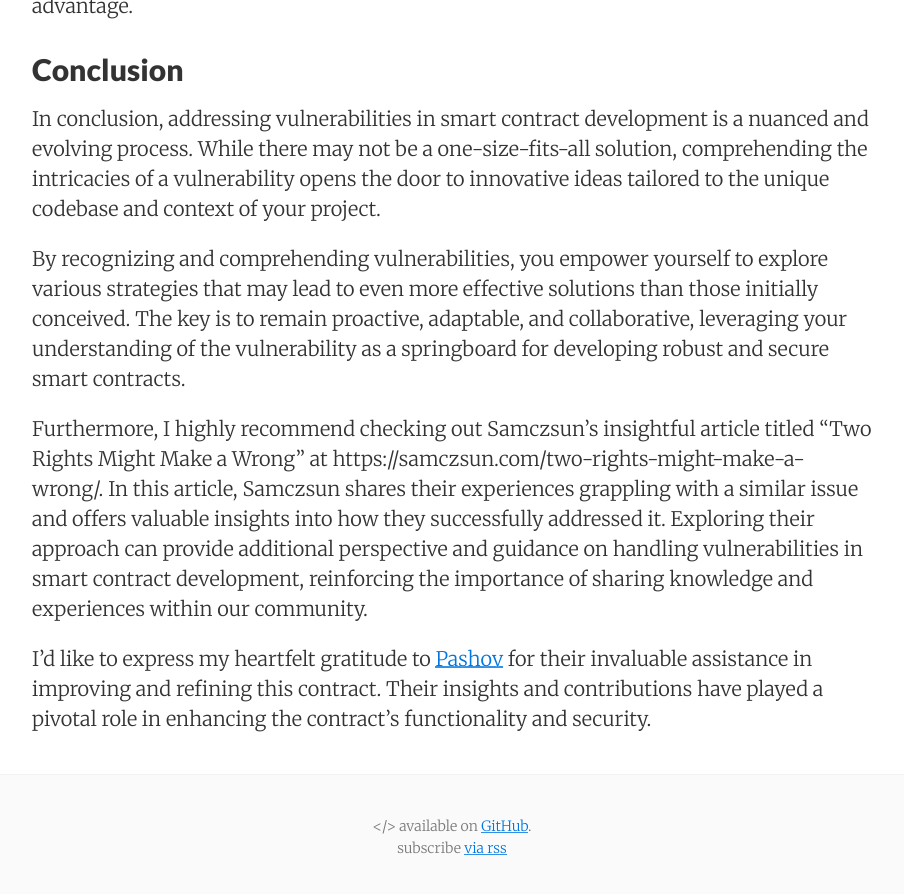
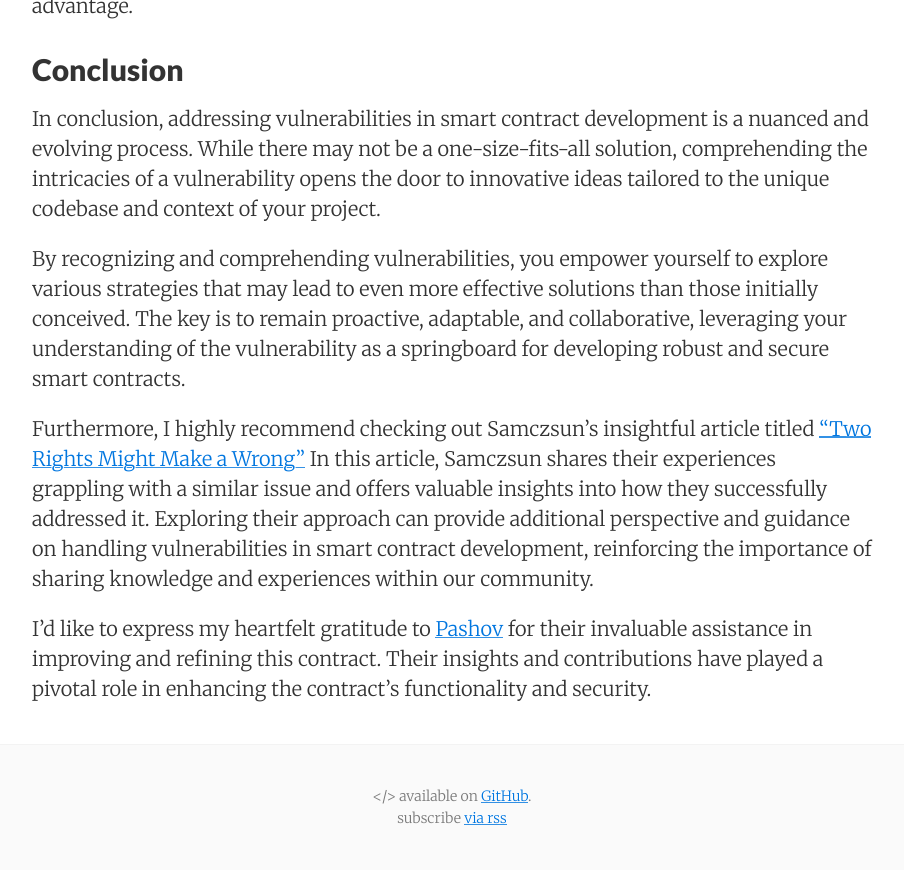
Before and after one commit to matinkaboli/matinkaboli.github.io, a Jekyll site: the page built from _posts/2023-10-01-multicall-in-solidity.md, in a window 1280 px wide and 900 px high, scrolled down 6255 px. Shown: the top 894 px of the window, without its empty margins (188-1092 px from the left). Built offline with Jekyll 4.4.1, drawn with Linux system fonts in a browser that asks for light colours; comment, search, counter and statistics services are not loaded; after the commit the page ends 7125 px from its top, so only the background shows below that.

Commit message:
chore: add configs and make link in multicall blog

```diff
--- a/_config.yml
+++ b/_config.yml
@@ -2,7 +2,7 @@
 title: Matin Kaboli
 email: matinkaboli@aol.com
 author: Matin Kaboli
-description: "My Personal Blog"
+description: "A collection of thoughts"
 baseurl: ""
 url: "https://matink.me"
 date_format: "%b %-d, %Y"
@@ -28,7 +28,7 @@ enable_mathjax: false
 extended_fonts: false
 enable_anchorjs: false
 # Preview image for social media aka og:image and twitter:image
-post_preview_image: false
+post_preview_image: "https://pbs.twimg.com/profile_images/1192755575676964869/FPAS3EM4_400x400.jpg"
 
 # Facebook Page integration
 # (for instant articles and other stuff)
--- a/_posts/2023-10-01-multicall-in-solidity.md
+++ b/_posts/2023-10-01-multicall-in-solidity.md
@@ -266,7 +266,7 @@ adaptable, and collaborative, leveraging your understanding of the vulnerability
 as a springboard for developing robust and secure smart contracts.
 
 Furthermore, I highly recommend checking out Samczsun's insightful article titled
-"Two Rights Might Make a Wrong" at https://samczsun.com/two-rights-might-make-a-wrong/.
+["Two Rights Might Make a Wrong"](https://samczsun.com/two-rights-might-make-a-wrong/)
 In this article, Samczsun shares their experiences grappling with a similar issue and
 offers valuable insights into how they successfully addressed it.
 Exploring their approach can provide additional perspective and guidance on handling
```
